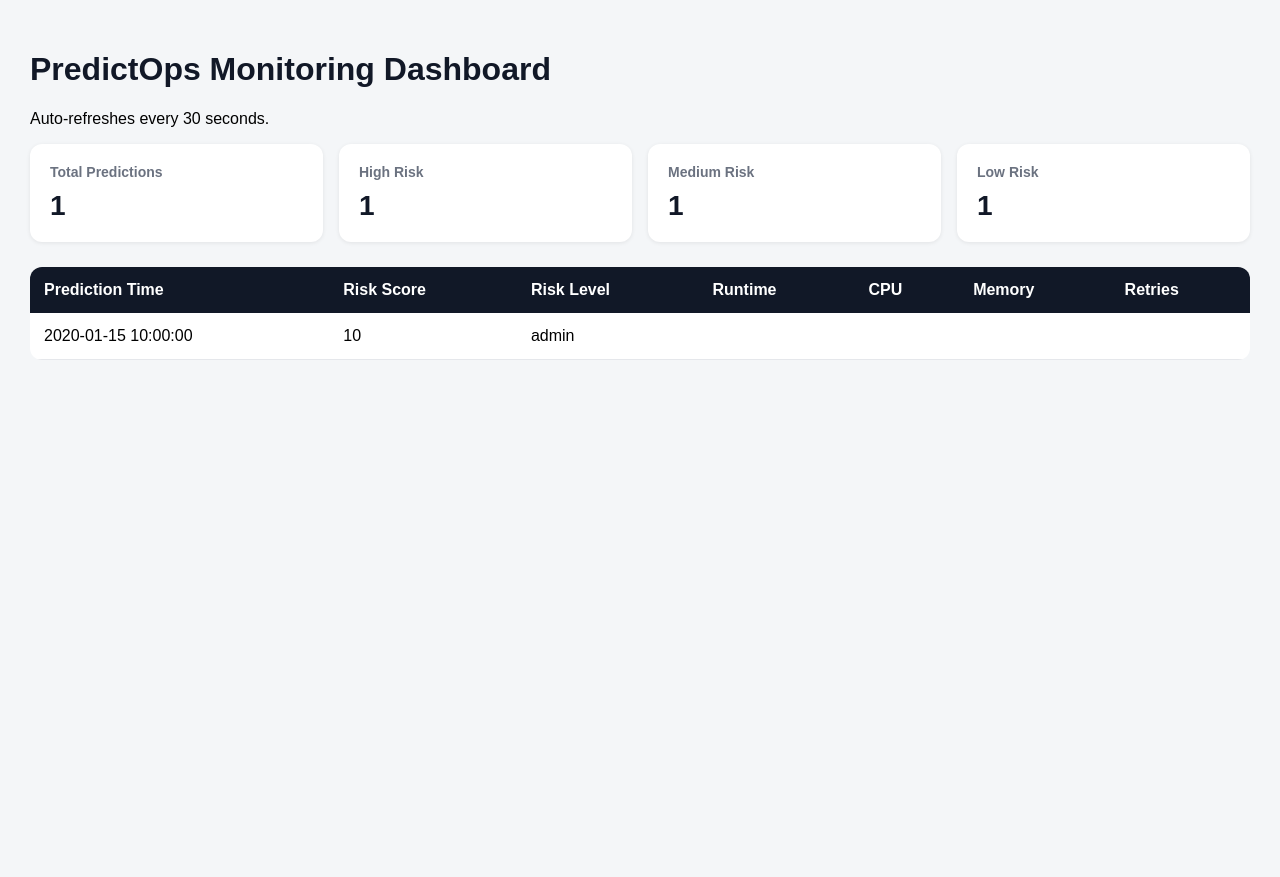
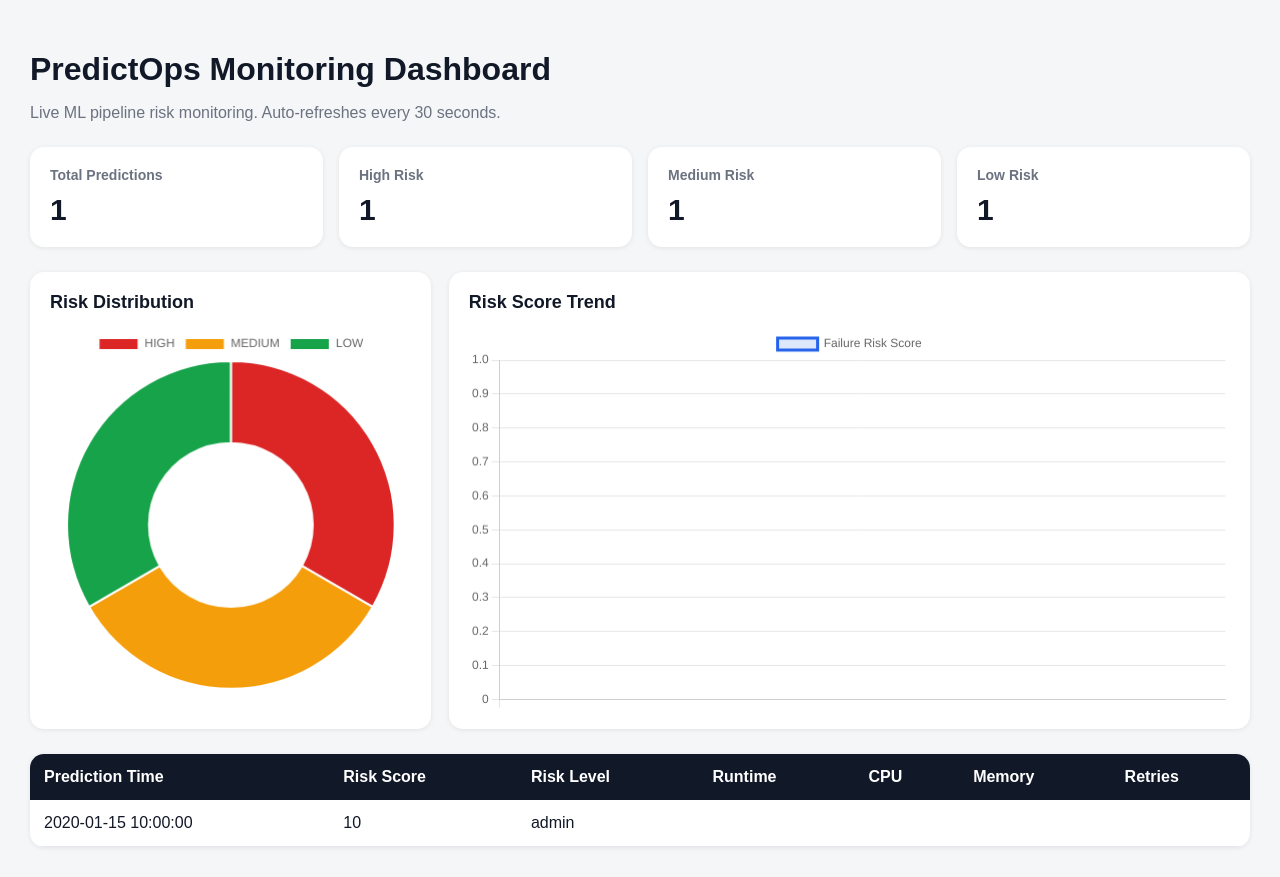
Before and after one commit to isuriyy/PredictOps, a FastAPI app: template api/templates/dashboard.html in a window 1280 px wide. Before the commit the page ends 360 px from the top, so only its background shows below. Run offline with FastAPI, Linux system fonts and the light colour scheme; the template is opened without the code that fills it: most values are stand-ins (such as "Sample title", 1, 10 or a date in 2020); parts of the project's set-up code (start-up, migrations or seed data) failed here and were passed over; some libraries are stand-ins or nearby versions.

Commit message:
Dashboard Charts

```diff
--- a/api/templates/dashboard.html
+++ b/api/templates/dashboard.html
@@ -3,6 +3,7 @@
 <head>
     <title>PredictOps Dashboard</title>
     <meta http-equiv="refresh" content="30">
+    <script src="https://cdn.jsdelivr.net/npm/chart.js"></script>
 
     <style>
         body {
@@ -10,10 +11,16 @@
             background: #f4f6f8;
             margin: 0;
             padding: 30px;
+            color: #111827;
         }
 
         h1 {
-            color: #111827;
+            margin-bottom: 5px;
+        }
+
+        .subtitle {
+            color: #6b7280;
+            margin-bottom: 25px;
         }
 
         .cards {
@@ -26,8 +33,8 @@
         .card {
             background: white;
             padding: 20px;
-            border-radius: 12px;
-            box-shadow: 0 1px 4px rgba(0,0,0,0.08);
+            border-radius: 14px;
+            box-shadow: 0 1px 5px rgba(0,0,0,0.08);
         }
 
         .card h3 {
@@ -37,18 +44,37 @@
         }
 
         .card p {
-            font-size: 28px;
+            font-size: 30px;
             font-weight: bold;
             margin: 10px 0 0;
-            color: #111827;
+        }
+
+        .charts {
+            display: grid;
+            grid-template-columns: 1fr 2fr;
+            gap: 18px;
+            margin-bottom: 25px;
+        }
+
+        .chart-card {
+            background: white;
+            padding: 20px;
+            border-radius: 14px;
+            box-shadow: 0 1px 5px rgba(0,0,0,0.08);
+        }
+
+        .chart-card h2 {
+            margin-top: 0;
+            font-size: 18px;
         }
 
         table {
             width: 100%;
             border-collapse: collapse;
             background: white;
-            border-radius: 12px;
+            border-radius: 14px;
             overflow: hidden;
+            box-shadow: 0 1px 5px rgba(0,0,0,0.08);
         }
 
         th {
@@ -68,6 +94,7 @@
             color: white;
             padding: 6px 10px;
             border-radius: 6px;
+            font-weight: bold;
         }
 
         .MEDIUM {
@@ -75,6 +102,7 @@
             color: white;
             padding: 6px 10px;
             border-radius: 6px;
+            font-weight: bold;
         }
 
         .LOW {
@@ -82,6 +110,14 @@
             color: white;
             padding: 6px 10px;
             border-radius: 6px;
+            font-weight: bold;
+        }
+
+        @media (max-width: 900px) {
+            .cards,
+            .charts {
+                grid-template-columns: 1fr;
+            }
         }
     </style>
 </head>
@@ -89,7 +125,7 @@
 <body>
 
 <h1>PredictOps Monitoring Dashboard</h1>
-<p>Auto-refreshes every 30 seconds.</p>
+<p class="subtitle">Live ML pipeline risk monitoring. Auto-refreshes every 30 seconds.</p>
 
 <div class="cards">
     <div class="card">
@@ -110,6 +146,18 @@
     <div class="card">
         <h3>Low Risk</h3>
         <p>{{ low_risk_count }}</p>
+    </div>
+</div>
+
+<div class="charts">
+    <div class="chart-card">
+        <h2>Risk Distribution</h2>
+        <canvas id="riskDistributionChart"></canvas>
+    </div>
+
+    <div class="chart-card">
+        <h2>Risk Score Trend</h2>
+        <canvas id="riskTrendChart"></canvas>
     </div>
 </div>
 
@@ -141,5 +189,62 @@
     </tbody>
 </table>
 
+<script>
+    const highRiskCount = {{ high_risk_count }};
+    const mediumRiskCount = {{ medium_risk_count }};
+    const lowRiskCount = {{ low_risk_count }};
+
+    const riskLabels = [
+        {% for log in logs|reverse %}
+            "{{ log.prediction_time }}",
+        {% endfor %}
+    ];
+
+    const riskScores = [
+        {% for log in logs|reverse %}
+            {{ log.failure_risk_score }},
+        {% endfor %}
+    ];
+
+    new Chart(document.getElementById("riskDistributionChart"), {
+        type: "doughnut",
+        data: {
+            labels: ["HIGH", "MEDIUM", "LOW"],
+            datasets: [{
+                data: [highRiskCount, mediumRiskCount, lowRiskCount],
+                backgroundColor: ["#dc2626", "#f59e0b", "#16a34a"]
+            }]
+        }
+    });
+
+    new Chart(document.getElementById("riskTrendChart"), {
+        type: "line",
+        data: {
+            labels: riskLabels,
+            datasets: [{
+                label: "Failure Risk Score",
+                data: riskScores,
+                borderColor: "#2563eb",
+                backgroundColor: "rgba(37, 99, 235, 0.15)",
+                tension: 0.3,
+                fill: true
+            }]
+        },
+        options: {
+            scales: {
+                y: {
+                    min: 0,
+                    max: 1
+                },
+                x: {
+                    ticks: {
+                        display: false
+                    }
+                }
+            }
+        }
+    });
+</script>
+
 </body>
 </html>
```
